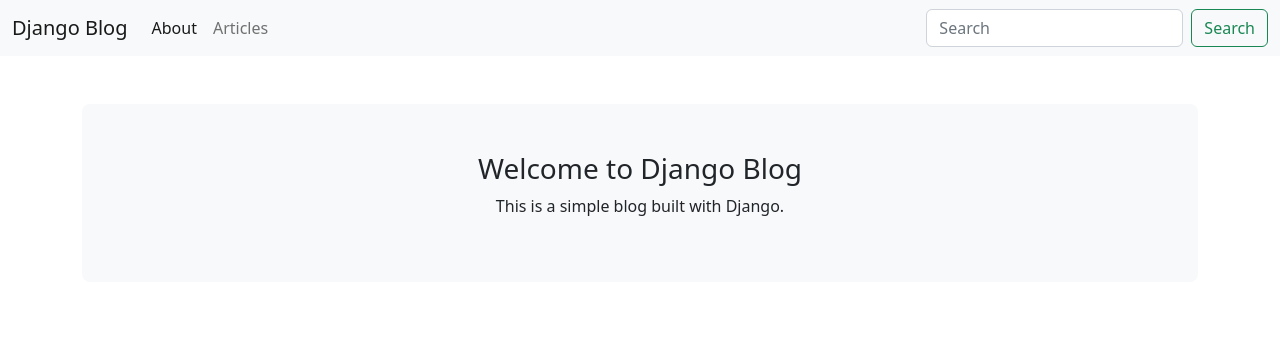
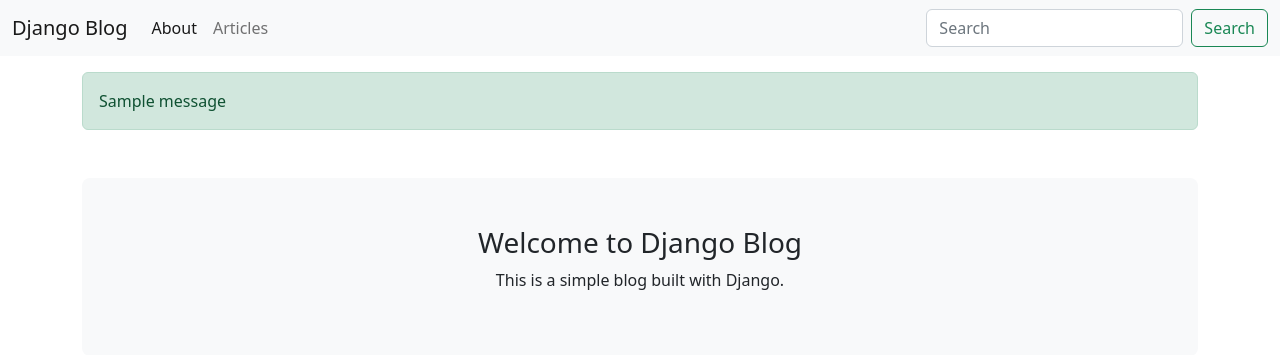
Before and after one commit to barisertugrul/djangoBlog, a Django app: page / in a window 1280 px wide. Shown: the top 355 px of the page. Run offline with Django 5.2, Linux system fonts and the light colour scheme; tables that the repository leaves empty hold one stand-in row (values such as "Sample post"); one stand-in notice (Sample message) is shown.

Commit message:
Added django messages to user views

```diff
--- a/djangoBlog/settings.py
+++ b/djangoBlog/settings.py
@@ -12,6 +12,7 @@
 
 import os
 from pathlib import Path
+from django.contrib.messages import constants as messages
 
 # Build paths inside the project like this: BASE_DIR / 'subdir'.
 BASE_DIR = Path(__file__).resolve().parent.parent
@@ -128,3 +129,7 @@
 # https://docs.djangoproject.com/en/5.1/ref/settings/#default-auto-field
 
 DEFAULT_AUTO_FIELD = 'django.db.models.BigAutoField'
+
+MESSAGE_TAGS = {
+    messages.ERROR: 'danger',
+}
--- a/templates/layout.html
+++ b/templates/layout.html
@@ -9,6 +9,16 @@
 <body>
     {% include 'includes/navbar.html' %}
 
+        {% if messages %}
+            <div class="container mt-3">
+                {% for message in messages %}
+                    <div {% if message.tags %} class="alert alert-{{ message.tags }}"{% endif %} role="alert">
+                        {{ message }}
+                    </div>
+                {% endfor %}
+            </div>
+        {% endif %}
+
     <div class="container mt-5">
         {% block body %}
 
--- a/user/views.py
+++ b/user/views.py
@@ -1,8 +1,9 @@
 from django.shortcuts import render, redirect
-from .forms import RegisterForm
-
+from django.contrib import messages
 from django.contrib.auth.models import User
 from django.contrib.auth import login
+
+from .forms import RegisterForm
 
 # Create your views here.
 
@@ -69,6 +70,7 @@
         newUser.save()
 
         login(request, newUser)
+        messages.success(request, 'User registered successfully.')
 
         return redirect('index')
 
```
